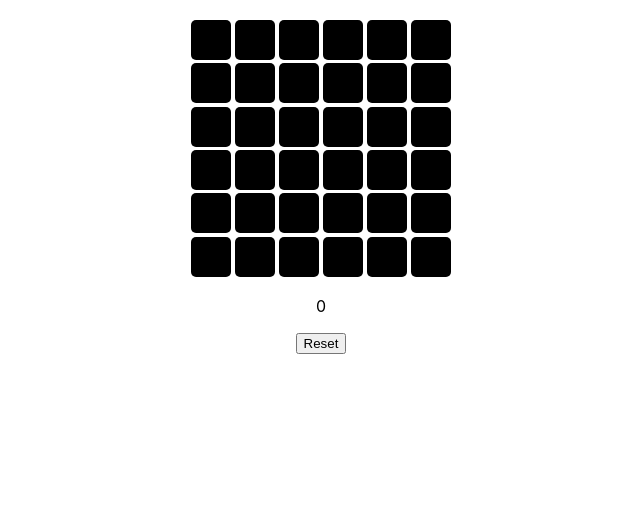
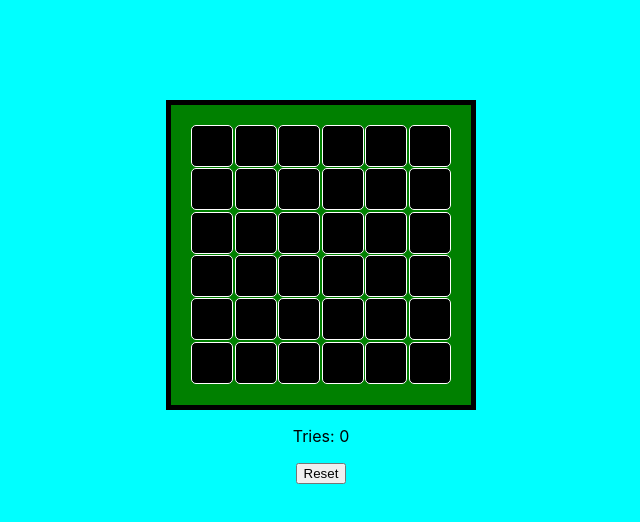
Before and after one commit to Hanskyi/lesson-54, a React (Create React App) app: page / in a window 1280 px wide. Shown: the top 522 px of the page, without its empty margins (319-959 px from the left). Built offline with nearby package versions, Linux system fonts and the light colour scheme.

Commit message:
add modal component

```diff
--- a/src/App.css
+++ b/src/App.css
@@ -1,45 +1,7 @@
-.App {
-text-align: center;
+body {
+  background-color: aqua;
 }
 
-.container {
+.App {
   text-align: center;
-  display: flex;
-  margin: 20px auto 0;
-  width: 260px;
-  height: 260px;
-  flex-wrap: wrap;
-  justify-content: space-between;
 }
-
-.card {
-  background-color: black;
-  width: 40px;
-  height: 40px;
-  border-radius: 5px;
-  display: flex;
-}
-
-.card-open {
-  opacity: 0.5;
-  width: 40px;
-  height: 40px;
-  border-radius: 5px;
-}
-
-.card-disabled {
-  pointer-events: none;
-  opacity: 0.5;
-}
-
-.span {
-  width: 10px;
-  height: 10px;
-  background-color: white;
-  margin: auto;
-  display: none;
-}
-
-.span-true {
-  display: block;
-}
--- a/src/App.tsx
+++ b/src/App.tsx
@@ -5,8 +5,7 @@ import {IItemType} from "./types.d";
 import Counter from "./components/Counter/Counter";
 import Reset from "./components/Reset/Reset";
 import './App.css';
-
-function App() {
+import Modal from "./components/Modal/modal";
 
 const createItems = () => {
     const items: IItemType[] = [];
@@ -18,8 +17,11 @@ function App() {
     return items;
 };
 
+
+function App() {
     const [items, setItems] = useState(createItems());
     const [number, setNumber] = useState({number: 0});
+    const [modalActive, setModalActive]= useState(false)
 
     const onClickItem = (id: string) => {
         const index = items.findIndex(item => item.id === id);
@@ -34,6 +36,7 @@ function App() {
         itemCopy.class = 'card card-open';
         itemsCopy[index] = itemCopy;
         setItems(itemsCopy);
+
         if (!items[index].clicked){
             const numberCopy = {...number};
             numberCopy.number = numberCopy.number + 1;
@@ -41,7 +44,7 @@ function App() {
         }
 
         if (items[index].hasItem) {
-            alert("you win");
+            setModalActive(true)
             const itemsCopy2 = itemsCopy.map(item => ({
                 ...item,
                 disabled: true
@@ -69,6 +72,7 @@ function App() {
             />
             <Counter number={number}/>
             <Reset buttonReset={() => buttonReset()}/>
+            <Modal active={modalActive} setActive={setModalActive} number={number.number}/>
         </div>
     );
 }
--- a/src/components/Card/Card.tsx
+++ b/src/components/Card/Card.tsx
@@ -1,17 +1,19 @@
 import React from 'react';
-import './Cards'
+import './Cards';
+import './card.css';
 
 interface IProps {
     onClickItem?: React.MouseEventHandler<HTMLDivElement>
     class?: string
     spanClass?: string
     disabled?: boolean
+    hasItem?: boolean
 }
 const Card:React.FC<IProps> = (props) => {
 
     return (
         <div className={props.class}  onClick={props.onClickItem} aria-disabled = {props.disabled}>
-            <span className={props.spanClass}></span>
+            {props.hasItem ? <span className={props.spanClass}></span> : null}
         </div>
     );
 };
--- a/src/components/Card/Cards.tsx
+++ b/src/components/Card/Cards.tsx
@@ -1,6 +1,7 @@
 import React from 'react';
 import {IItemType} from "../../types.d";
 import Card from "./Card";
+import './cards.css'
 
 interface IProps {
     items:  IItemType[],
@@ -17,6 +18,7 @@ const Cards: React.FC<IProps> = ({items, onClickItem}) => {
                         class={item.class}
                         spanClass={item.classSpan}
                         disabled ={item.disabled}
+                        hasItem ={item.hasItem}
                     />
                 )
             )}
--- /dev/null
+++ b/src/components/Card/card.css
@@ -0,0 +1,33 @@
+.card {
+    background-color: black;
+    width: 40px;
+    height: 40px;
+    border-radius: 5px;
+    display: flex;
+    border: 1px solid white;
+}
+
+.card-open {
+    opacity: 0.5;
+    width: 40px;
+    height: 40px;
+    border-radius: 5px;
+}
+
+.card-disabled {
+    pointer-events: none;
+    opacity: 0.5;
+}
+
+.span {
+    width: 10px;
+    height: 10px;
+    background-color: white;
+    margin: auto;
+    display: none;
+    border-radius: 5px;
+}
+
+.span-true {
+    display: block;
+}
--- /dev/null
+++ b/src/components/Card/cards.css
@@ -0,0 +1,12 @@
+.container {
+    text-align: center;
+    display: flex;
+    margin: 100px auto 0;
+    width: 260px;
+    height: 260px;
+    flex-wrap: wrap;
+    justify-content: space-between;
+    padding: 20px;
+    border: 5px solid black;
+    background-color: green;
+}
--- a/src/components/Counter/Counter.tsx
+++ b/src/components/Counter/Counter.tsx
@@ -5,7 +5,7 @@ interface IProps {
 }
 const Counter: React.FC<IProps> = ({number}) => {
     return (
-        <p> {number.number}</p>
+        <p>Tries:  {number.number}</p>
     );
 };
 
--- /dev/null
+++ b/src/components/Modal/modal.css
@@ -0,0 +1,34 @@
+.modal {
+    height: 100vh;
+    width: 100%;
+    background-color: rgba(0, 0, 0, 0.4);
+    position: fixed;
+    top: 0;
+    left: 0;
+    right: 0;
+    display: flex;
+    align-items: center;
+    justify-content: center;
+    opacity: 0;
+    transition: 0.5s;
+    pointer-events: none;
+}
+
+.modal.active {
+transform: scale(1);
+    opacity: 1;
+    pointer-events: all;
+}
+
+.modal-content {
+    padding: 20px;
+    border-radius: 12px;
+    background-color: white;
+    transform: scale(0.5);
+    transition: 0.4s all;
+    width: 50vh;
+}
+
+.modal-content.active {
+    transform: scale(1);
+}
--- /dev/null
+++ b/src/components/Modal/modal.tsx
@@ -0,0 +1,21 @@
+import React from 'react';
+import './modal.css'
+
+interface IProps {
+    active?: boolean,
+    setActive?: React.Dispatch<React.SetStateAction<boolean>>
+    number?: number
+}
+
+const Modal: React.FC<IProps> = ({active, setActive, number}) => {
+    return (
+        <div className={ active ? 'modal active': 'modal'} onClick={() => setActive && setActive(false)}>
+            <div className={active ? 'modal-content active': 'modal-content'} onClick={e => e.stopPropagation()}>
+                <h3>You win!</h3>
+                <p>Tries: {number}</p>
+            </div>
+        </div>
+    );
+};
+
+export default Modal;
```
Lines whose indentation alone changed are shown as unchanged.
